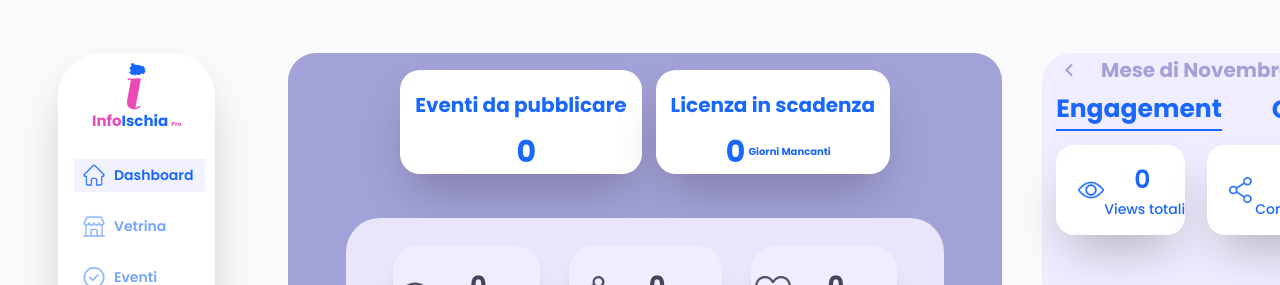
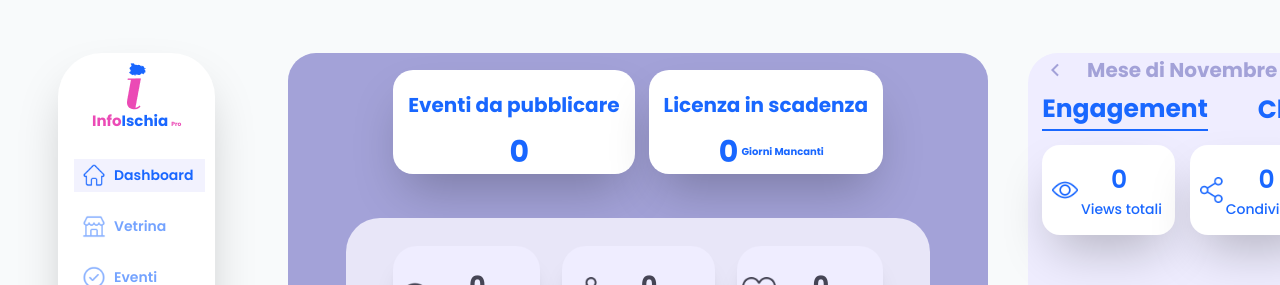
Before and after one commit to atuldedha/macro-screen-project, a React (Create React App) app: page / in a window 1280 px wide. Shown: the top 285 px of the page. Built offline with nearby package versions, Linux system fonts and the light colour scheme; no server answers; the database is empty.

Commit message:
Css Fixes as per instruction

```diff
--- a/src/components/EngagementCard/EngagementOptionCard/EngagementOptionCard.js
+++ b/src/components/EngagementCard/EngagementOptionCard/EngagementOptionCard.js
@@ -65,7 +65,7 @@ const EngagementOptionCard = ({ monthNumber }) => {
   }, [monthNumber]);
   return (
     <div className="flex flex-col w-full">
-      <div className="flex items-center space-x-[22px] mb-[11px]">
+      <div className="flex items-center space-x-[15px] mb-[11px]">
         <div className="basis-1/2">
           <EngagementOptions
             image={ViewIcon}
--- a/src/components/EngagementCard/EngagementOptions/EngagementOptions.js
+++ b/src/components/EngagementCard/EngagementOptions/EngagementOptions.js
@@ -9,7 +9,7 @@ const EngagementOptions = ({
   useArrow,
 }) => {
   return (
-    <div className="w-full flex items-center pt-[7px] md:pt-[15px] pb-[4px] md:pb-[16px] pl-[13px] md:pl-[22px] md:pr-[10px] bg-white rounded-[12px] md:rounded-[18px] shadow-2xl">
+    <div className="w-full flex items-center pt-[7px] md:pt-[15px] pb-[4px] md:pb-[16px] pl-[10px] md:pl-[10px] md:pr-[10px] bg-white rounded-[12px] md:rounded-[18px] shadow-2xl">
       <img
         src={image}
         alt="icon"
--- a/src/components/InfoCard/TotalInfo/TotalInfo.js
+++ b/src/components/InfoCard/TotalInfo/TotalInfo.js
@@ -66,7 +66,7 @@ const TotalInfo = () => {
   }, []);
   return (
     <div className="bg-darkGray px-[19px] md:px-[47px] pt-[10px] md:pt-[28px] pb-[8px] md:pb-[20px] rounded-2xl md:rounded-[34px]">
-      <div className="flex items-center justify-between w-full space-x-[29px] mb-[9px]">
+      <div className="flex items-center justify-between w-full space-x-[22px] mb-[9px]">
         <div className="basis-1/3">
           <TotalInfoOption
             image={ViewIcon}
--- a/src/components/InfoCard/TotalInfo/TotalInfoOption/TotalInfoOption.js
+++ b/src/components/InfoCard/TotalInfo/TotalInfoOption/TotalInfoOption.js
@@ -6,7 +6,7 @@ const TotalInfoOption = ({ image, count, text }) => {
       <img
         src={image}
         alt="icon"
-        className="h-[15px] md:h-[36px] w-[15px] md:w-[36px] object-contain"
+        className="h-[15px] md:h-[34px] w-[15px] md:w-[34px] object-contain"
       />
       <div className="flex flex-col items-center pr-[4px]">
         <span className="font-poppins font-bold text-[13px] md:text-[25px] leading-[20px] md:leading-[35px] text-black1">
```
